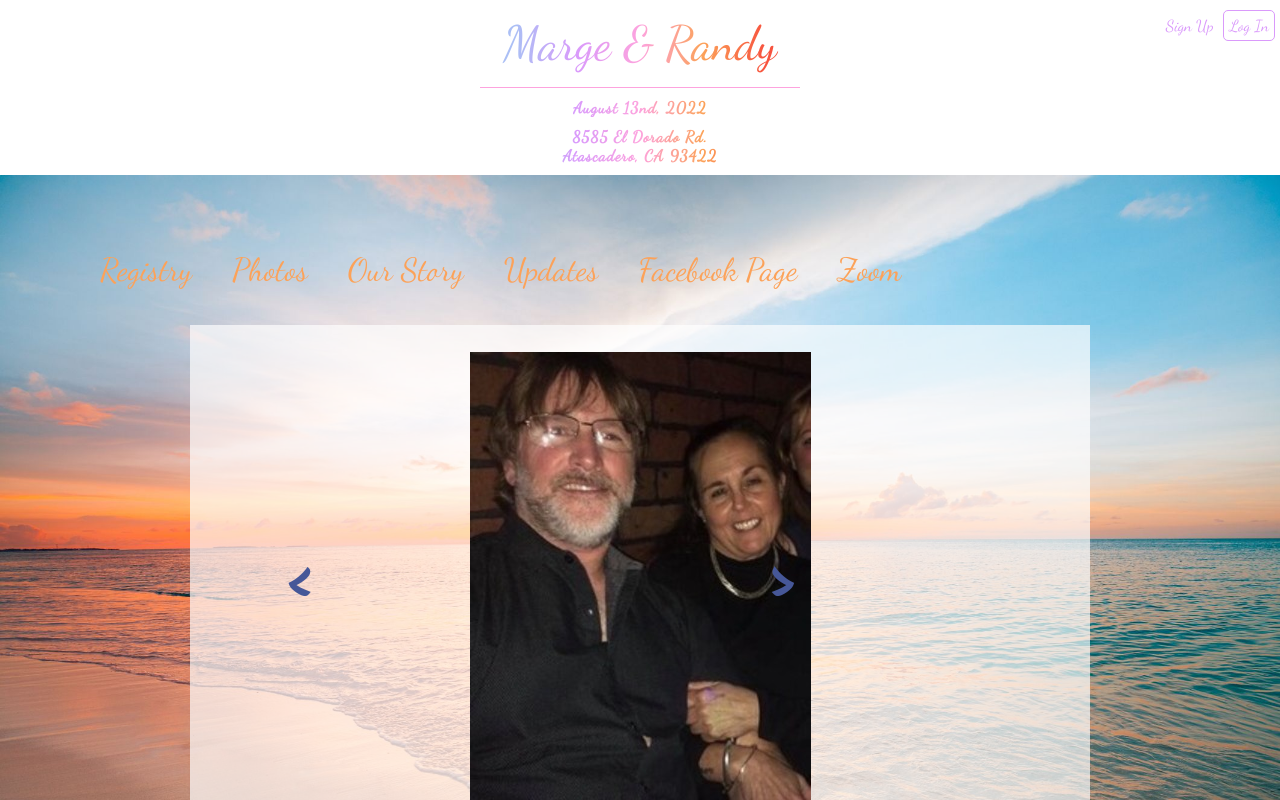
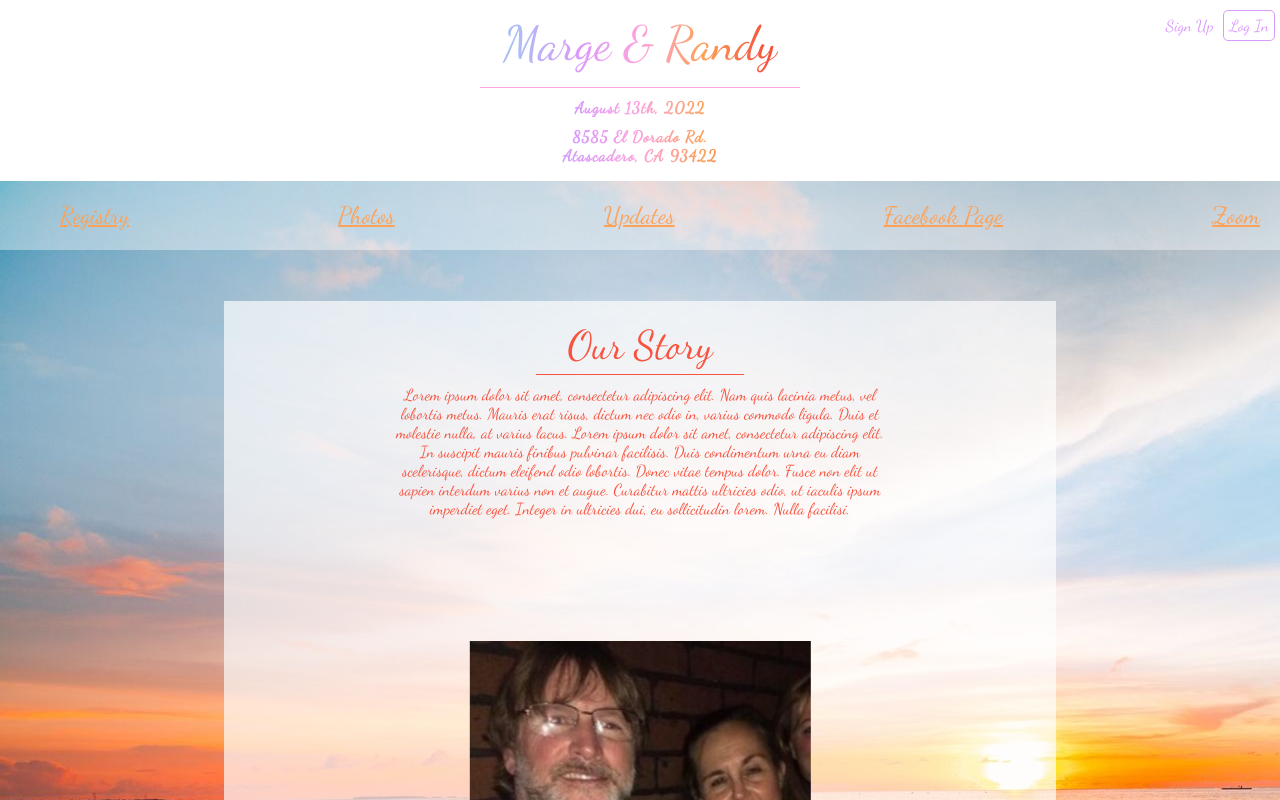
Before and after one commit to PrimulaRussell/Wedding-site, a React (Create React App) app: page / in a window 1280 px wide. Shown: the top 800 px of the page. Built offline with nearby package versions, Linux system fonts and the light colour scheme.

Commit message:
Added story to main page

```diff
--- a/src/App.js
+++ b/src/App.js
@@ -3,10 +3,10 @@ import { Route, NavLink, HashRouter } from "react-router-dom";
 import "./styles/App.css";
 import Registry from "./components/Registry.js";
 import Photos from "./components/photos";
-import Story from "./components/Story";
 import Updates from "./components/update";
 import Zoom from "./components/zoom";
-import Carousel from "./components/Carousel";
+import Home from './components/Home'
+
 
 const App = () => {
   return (
@@ -18,7 +18,7 @@ const App = () => {
           Marge & Randy
         </NavLink>
         <div className="Underline"></div>
-        <p className="Info">August 13nd, 2022</p>
+        <p className="Info">August 13th, 2022</p>
         <p className="Info">
           8585 El Dorado Rd.
           <br />
@@ -56,11 +56,6 @@ const App = () => {
             </NavLink>
           </li>
           <li>
-            <NavLink to="/story" className="Nav">
-              Our Story
-            </NavLink>
-          </li>
-          <li>
             <NavLink to="/updates" className="Nav">
               Updates
             </NavLink>
@@ -82,10 +77,9 @@ const App = () => {
 
           {/* Content Container */}
         <div className="Content">
-          <Route exact path="/" component={Carousel} />
+          <Route exact path="/" component={Home} />
           <Route exact path="/registry" component={Registry} />
           <Route exact path="/photos" component={Photos} />
-          <Route exact path="/story" component={Story} />
           <Route exact path="/updates" component={Updates} />
           <Route exact path="/zoom" component={Zoom} />
         </div>
--- /dev/null
+++ b/src/components/Home.js
@@ -0,0 +1,15 @@
+import React from 'react'
+import Story from './Story'
+import Carousel from './Carousel'
+import '../styles/Home.css'
+
+const Home = () => {
+    return (
+        <div className="inline-wrapper">
+            <Story></Story>
+            <Carousel></Carousel>
+        </div>
+    )
+}
+
+export default Home
--- a/src/components/Story.js
+++ b/src/components/Story.js
@@ -22,7 +22,7 @@ const Para = styled.p`
   font-size: 1em;
   margin: 10px auto;
   color: #f7533e;
-  width: 40%;
+  width: 60%;
 `;
 //Story Component//
 const Story = () => {
--- a/src/styles/App.css
+++ b/src/styles/App.css
@@ -82,21 +82,22 @@ body {
 
 .Wrapper {
   background-image: url("../img/sunset_bg.jpg");
-  background-size: 100%;
-  height: 100%;
+  background-size: auto;
   background-repeat: no-repeat;
-  padding:40px;
+  padding: 0 0 5%;
 }
 
 /*Nav Items*/
 .navUl {
   list-style-type: none;
   display: flex;
+  justify-content: space-between;
+  background-color: rgba(255, 255, 255, 0.397);
+  margin-bottom: 4%;
 }
 
 .Nav {
-  text-decoration: none;
-  font-size: 2rem;
+  font-size: 1.5rem;
   color: #fca259;
 }
 
@@ -111,9 +112,9 @@ body {
 /* Content Container */
 .Content {
   margin: auto;
-  width:75%;
+  width: 65%;
   text-align: center;
   background-color: rgba(255, 255, 255, 0.678);
-  height: 560px;
+  height: 80%;
   overflow: hidden;
 }
--- a/src/styles/Carousel.css
+++ b/src/styles/Carousel.css
@@ -1,21 +1,11 @@
 .Carousel {
-  margin: 3% auto;
+  margin: 0 auto;
   position: relative;
+  height: auto;
+  width: auto;
+  padding: 0 3% 3%;
 }
 
-.alice-carousel__prev-btn,
-.alice-carousel__next-btn {
-  font-weight: 900;
-  font-size: 90px;
-  left: -10vh;
-  position: absolute;
-  top: 30%;
+.Img {
+    height: auto;
 }
-
-.alice-carousel__prev-btn {
-  left: -35%;
-}
-
-.alice-carousel__next-btn {
-  left: 63%;
-}
```
Also changed, not shown: src/styles/Home.css (added).
